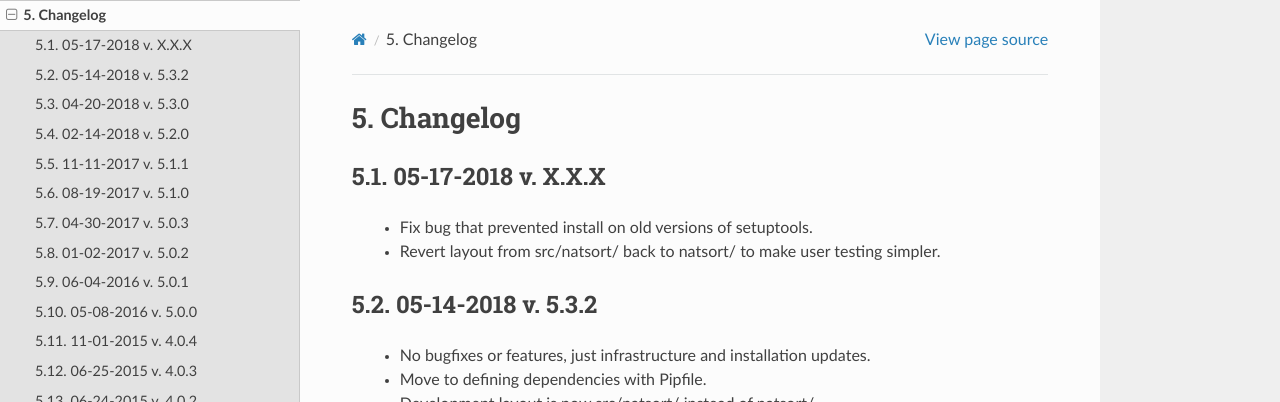
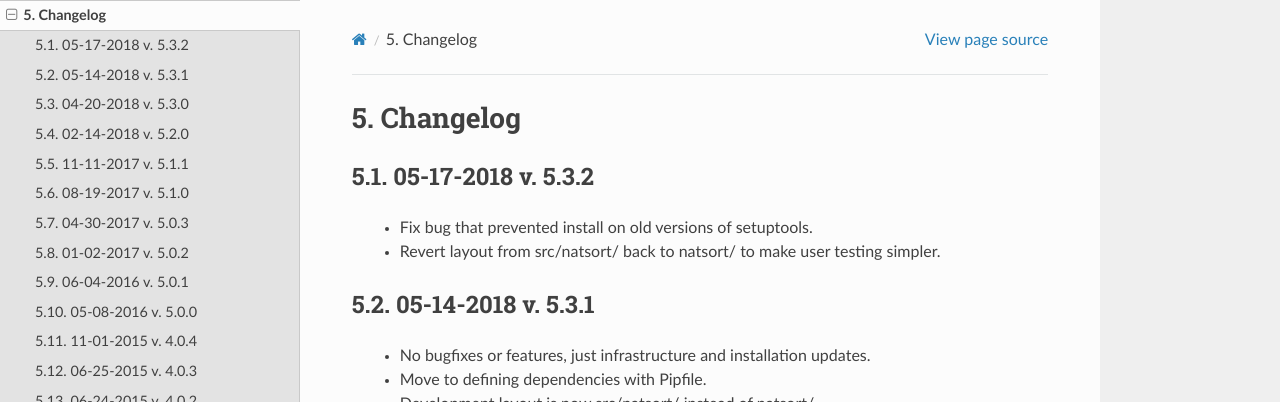
Before and after one commit to SethMMorton/natsort, a Sphinx documentation site: the page built from docs/source/changelog.rst, in a window 1280 px wide and 900 px high. Shown: the top 402 px of the window. Built offline with Sphinx 7.4.7 and the Read the Docs theme 2.0.0, drawn with Linux system fonts in a browser that asks for light colours; pages that are not in the unit, such as notebooks, are missing from menus.

Commit message:
Make correction in CHANGELOG.

```diff
--- a/docs/source/changelog.rst
+++ b/docs/source/changelog.rst
@@ -3,14 +3,14 @@
 Changelog
 ---------
 
-05-17-2018 v. X.X.X
+05-17-2018 v. 5.3.2
 +++++++++++++++++++
 
     - Fix bug that prevented install on old versions of setuptools.
     - Revert layout from src/natsort/ back to natsort/ to make user
       testing simpler.
 
-05-14-2018 v. 5.3.2
+05-14-2018 v. 5.3.1
 +++++++++++++++++++
 
     - No bugfixes or features, just infrastructure and installation updates.
--- a/setup.cfg
+++ b/setup.cfg
@@ -46,6 +46,8 @@
 [bumpversion:file:docs/source/conf.py]
 
 [bumpversion:file:docs/source/changelog.rst]
+search = X.X.X
+replace = {new_version}
 
 [tool:pytest]
 flakes-ignore =
```
